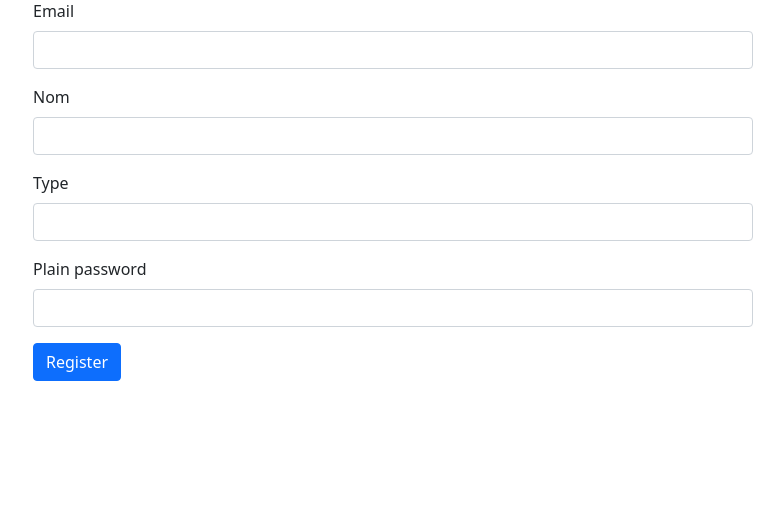
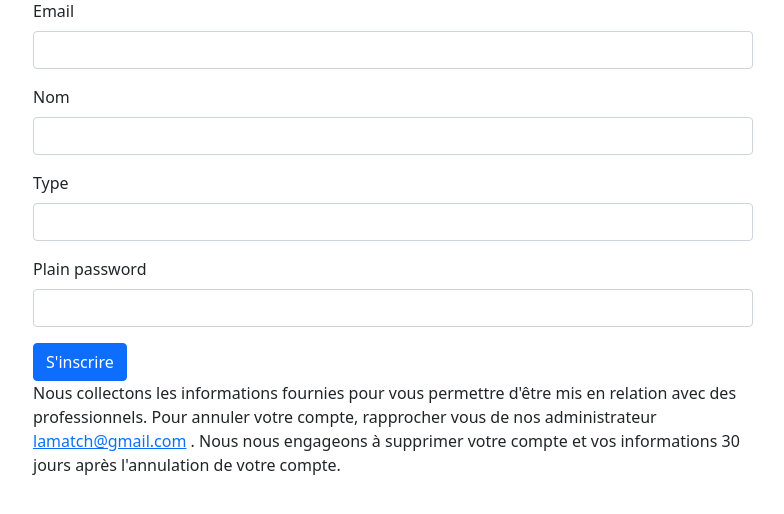
Before and after one commit to Fl0-dev/Lamatch, a Symfony app: template templates/registration/register.html.twig in a window 1280 px wide. Shown: the part 133-647 px from the top of the page, without its empty margins (247-1031 px from the left). Run offline with Twig, Linux system fonts and the light colour scheme; the template is opened without the code that fills it, so the values that code supplies are empty; form fields are guessed from the names that the template uses; some libraries are stand-ins or nearby versions.

Commit message:
+ fix affichage

```diff
--- a/src/Form/RegistrationFormType.php
+++ b/src/Form/RegistrationFormType.php
@@ -50,9 +50,10 @@ class RegistrationFormType extends AbstractType
             ])
             ->add('agreeTerms', CheckboxType::class, [
                 'mapped' => false,
+                'label'=>'J\'accepte les termes de souscriptions du site',
                 'constraints' => [
                     new IsTrue([
-                        'message' => 'You should agree to our terms.',
+                        'message' => 'Vous devez acceptez les termes pour vous enregistrer sur le site :',
                     ]),
                 ],
             ])
--- a/templates/registration/register.html.twig
+++ b/templates/registration/register.html.twig
@@ -11,7 +11,10 @@
         {{ form_row(registrationForm.nom) }}
         {{ form_row(registrationForm.type) }}
         {{ form_row(registrationForm.plainPassword) }}
-    <button type="submit" class="btn btn-primary">Register</button>
+    <button type="submit" class="btn btn-primary">S'inscrire</button>
     {{ form_end(registrationForm) }}
+        <p>Nous collectons les informations fournies pour vous permettre d'être mis en relation avec des professionnels. Pour annuler votre
+            compte, rapprocher vous de nos administrateur <a  href="mailto:lamatch@gmail.com">lamatch@gmail.com</a> . Nous nous engageons à
+        supprimer votre compte et vos informations 30 jours après l'annulation de votre compte.</p>
     </section>
 {% endblock %}
```
